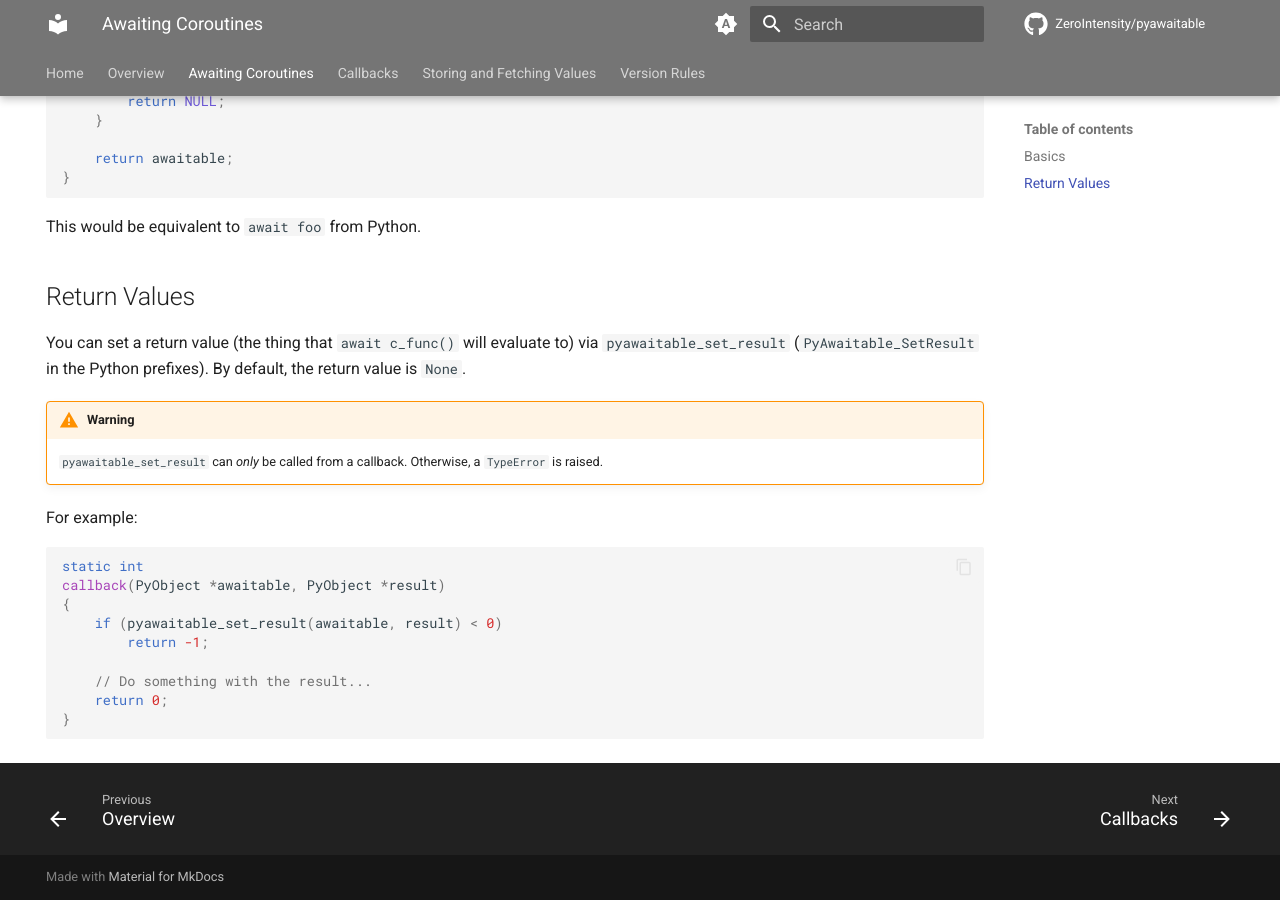
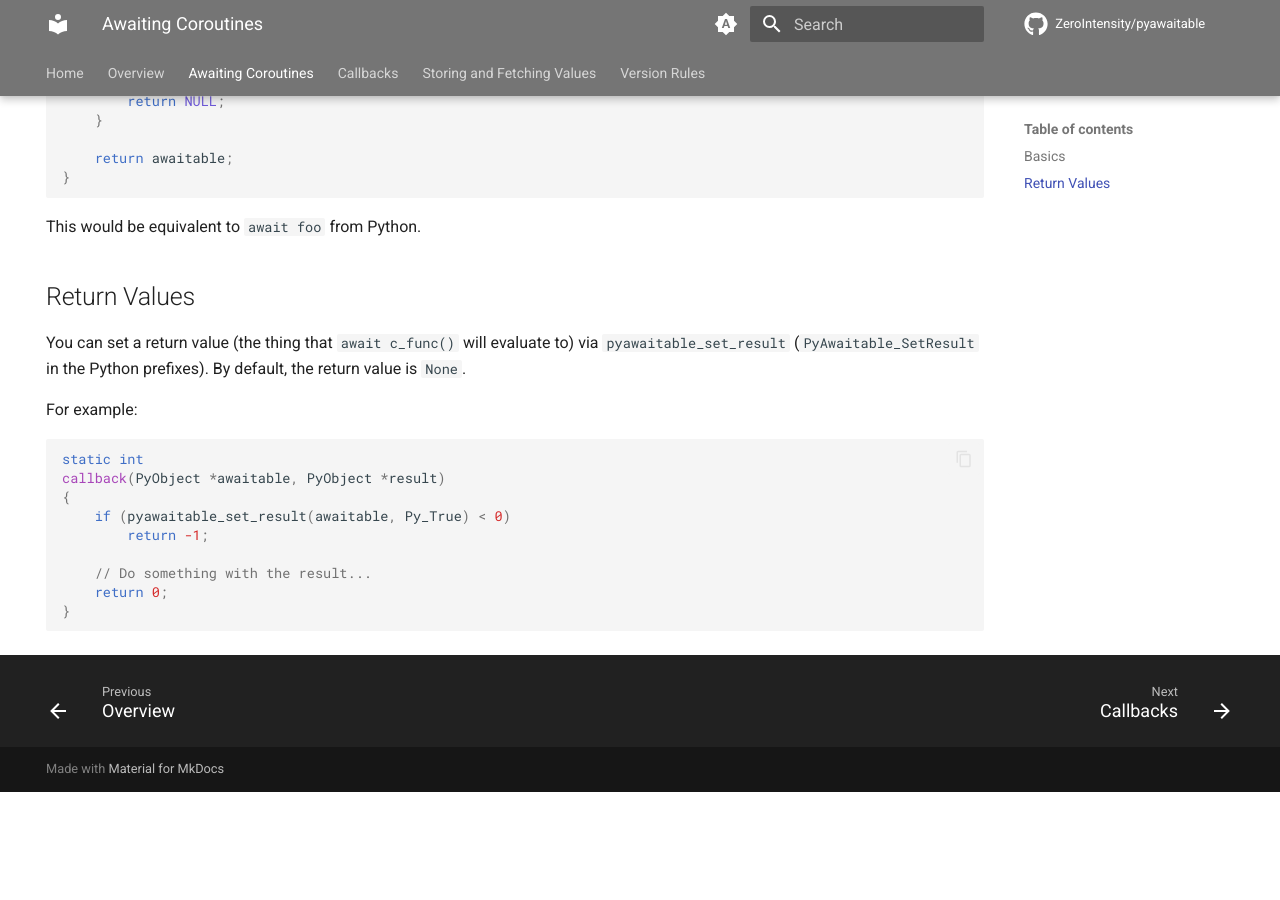
Before and after one commit to ZeroIntensity/pyawaitable, an MkDocs documentation site: the page built from docs/adding_coros.md, in a window 1280 px wide and 900 px high, scrolled down 2002 px. Built offline with MkDocs 1.6.1 and Material for MkDocs 9.7.7, drawn with Linux system fonts in a browser that asks for light colours; comment, search, counter and statistics services are not loaded; after the commit the page ends 2794 px from its top, so only the background shows below that.

Commit message:
Update docs

````diff
--- a/docs/adding_coros.md
+++ b/docs/adding_coros.md
@@ -106,17 +106,13 @@ This would be equivalent to `await foo` from Python.
 
 You can set a return value (the thing that `await c_func()` will evaluate to) via `pyawaitable_set_result` (`PyAwaitable_SetResult` in the Python prefixes). By default, the return value is `None`.
 
-!!! warning
-
-    `pyawaitable_set_result` can *only* be called from a callback. Otherwise, a `TypeError` is raised.
-
 For example:
 
 ```c
 static int
 callback(PyObject *awaitable, PyObject *result)
 {
-    if (pyawaitable_set_result(awaitable, result) < 0)
+    if (pyawaitable_set_result(awaitable, Py_True) < 0)
         return -1;
 
     // Do something with the result...
````
